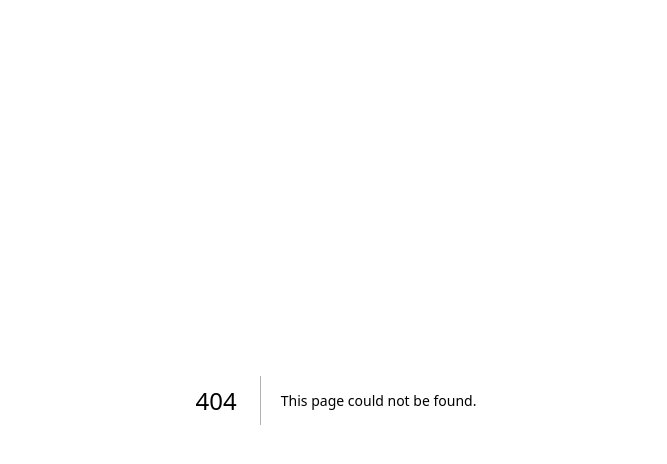
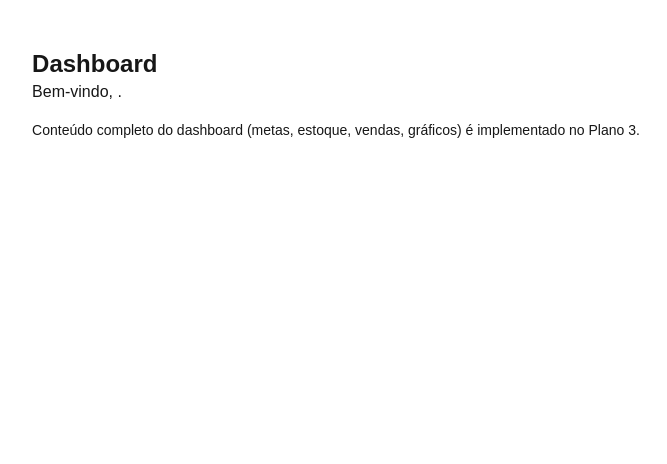
Before and after one commit to richarddsr21/faturio, a Next.js app: page /dashboard in a window 1280 px wide. Before the commit this address had no page. Shown: the top 464 px of the page, without its empty margins (304-971 px from the left). Built offline with nearby package versions, Linux system fonts and the light colour scheme; no server answers.

Commit message:
feat: dashboard protegida (placeholder) — fundação do Faturio completa

```diff
--- /dev/null
+++ b/app/dashboard/page.tsx
@@ -0,0 +1,19 @@
+import { createClient } from "@/lib/supabase/server";
+
+export default async function DashboardPage() {
+  const supabase = await createClient();
+  const {
+    data: { user },
+  } = await supabase.auth.getUser();
+
+  return (
+    <main className="mx-auto max-w-4xl px-6 py-12">
+      <h1 className="text-2xl font-semibold">Dashboard</h1>
+      <p className="text-muted-foreground">Bem-vindo, {user?.email}.</p>
+      <p className="mt-4 text-sm text-muted-foreground">
+        Conteúdo completo do dashboard (metas, estoque, vendas, gráficos) é implementado no
+        Plano 3.
+      </p>
+    </main>
+  );
+}
```
